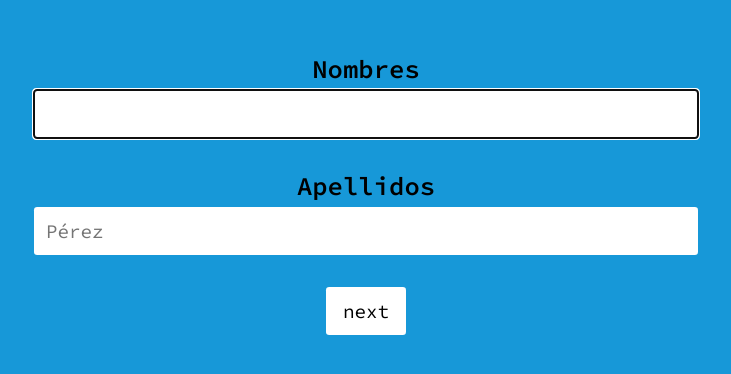
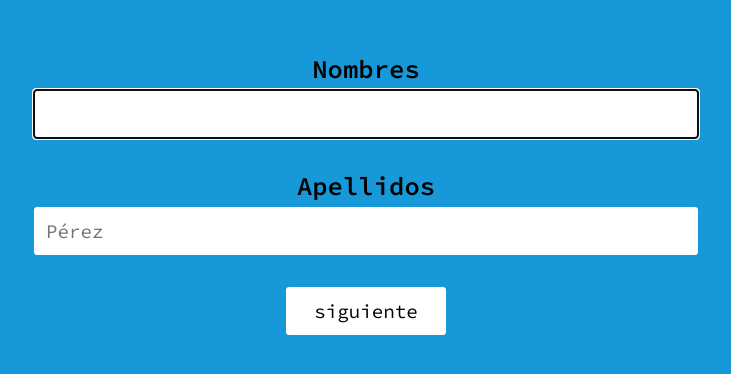
Before and after one commit to gabrielibus/easyForm, a React (Create React App) app: page / in a window 1280 px wide. Shown: the part 214-588 px from the top of the page, without its empty margins (274-1005 px from the left). Built offline with nearby package versions, Linux system fonts and the light colour scheme.

Commit message:
cleanning and simiplifying code

```diff
--- a/src/App.js
+++ b/src/App.js
@@ -10,6 +10,10 @@ function App() {
 
   const setData = event => {
     setDatos({ ...datos, [event.target.className]: event.target.value })
+  }
+
+  const sendInfo = () => {
+    localStorage.setItem('data', datos)
   }
 
   useEffect(() => document.getElementById("focus").focus(), [screen])
@@ -25,13 +29,13 @@ function App() {
         />
       ) : screen === 2 ? (
         <Address
-          order={() => setScreen(3)}
+          onClick={() => setScreen(3)}
           onChange={event => setData(event)}
         />
       ) : (
         <Phone
-          order={() => setScreen(1)}
-          onChange={event => setData(event)}
+          onClick={() => setScreen(1)}
+          onChange={event => {setData(event); sendInfo()}}
         />
       )}
     </div>
--- a/src/components/Address.js
+++ b/src/components/Address.js
@@ -18,7 +18,7 @@ function Address(props) {
                 placeholder='Urbanización la Campiña, Apartamento 401. Frente al Parque AguasClaras.' onChange={(event) => props.onChange(event)}
             />
             <div className='button'>
-                <button onClick={props.order}>next</button>
+                <button onClick={props.onClick}>siguiente</button>
             </div>
         </div>
     )
--- a/src/components/Names.js
+++ b/src/components/Names.js
@@ -17,7 +17,7 @@ function Names(props) {
                 placeholder='Pérez'
                 onChange={(event) => props.onChange(event)} />
             <div className='btnDiv'>
-                <button onClick={props.onClick}>next</button>
+                <button onClick={props.onClick}>siguiente</button>
             </div>
         </div>
     )
--- a/src/components/Phone.js
+++ b/src/components/Phone.js
@@ -19,7 +19,7 @@ function Phone(props) {
                 placeholder='7775555'
                 onChange={(event) => props.onChange(event)} />
             <div className='button'>
-                <button onClick={props.order}>next</button>
+                <button onClick={props.onClick}>Finalizar</button>
             </div>
         </div>
     )
--- a/src/styles/App.css
+++ b/src/styles/App.css
@@ -40,7 +40,7 @@ input:focus::placeholder, textarea:focus::placeholder {
 }
 
 button {
-    width: 5rem;
+    width: 10rem;
     background-color: white;
     border: none;
     padding: 0.75rem;
```
